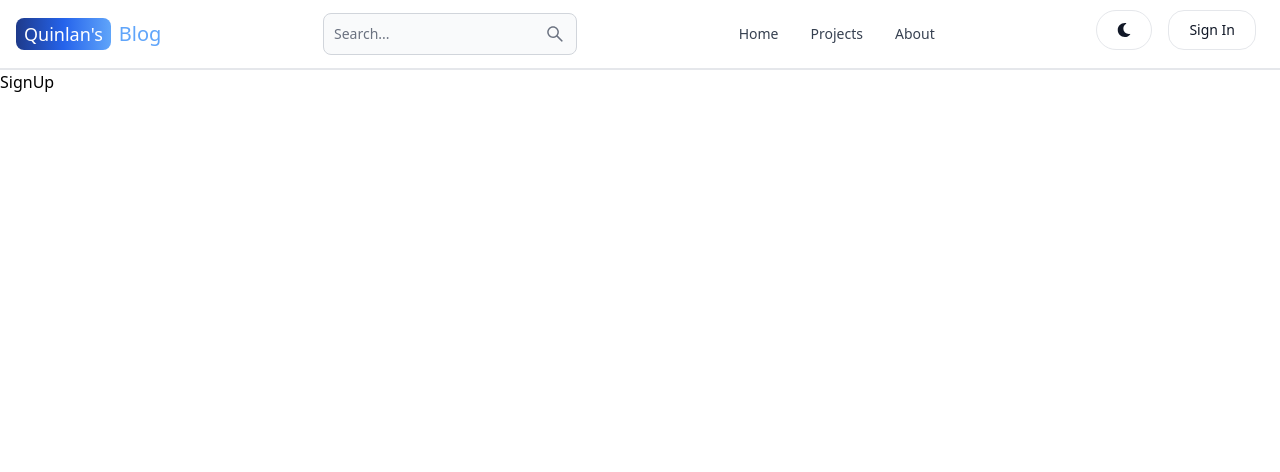
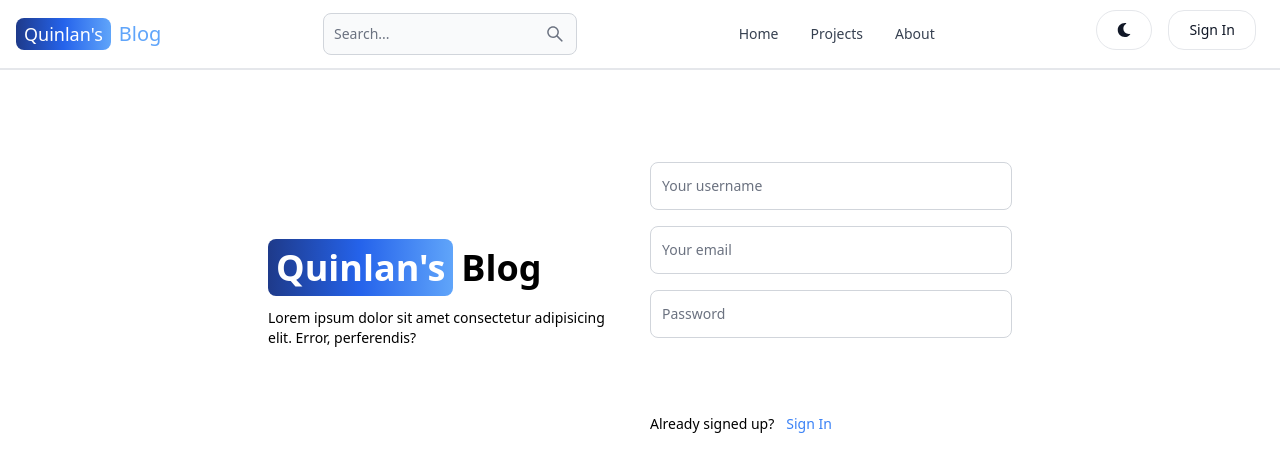
Before and after one commit to bertgvde/mern-blog, a React (Vite) app in the folder client/: page /sign-up in a window 1280 px wide. Shown: the top 472 px of the page. Built offline with nearby package versions, Linux system fonts and the light colour scheme.

Commit message:
create sign up page ui

```diff
--- a/client/src/index.css
+++ b/client/src/index.css
@@ -1,4 +1,4 @@
-@import "flowbite/src/themes/default";
+/* @import "flowbite/src/themes/default"; */
 
 @tailwind base;
 @tailwind components;
--- a/client/src/pages/SignUp.jsx
+++ b/client/src/pages/SignUp.jsx
@@ -1,7 +1,49 @@
-import React from 'react'
+import { Button, FloatingLabel, TextInput, Label } from 'flowbite-react';
+import { Link } from 'react-router-dom';
 
 export default function SignUp() {
   return (
-    <div>SignUp</div>
+    <div className='min-h-screen mt-20 bg-inherit dark:text-black'>
+
+      <div className='flex p-3 max-w-3xl mx-auto flex-col md:flex-row md:items-center gap-5'>
+        {/* left */}
+        <div className='flex-1'>
+          <Link to="/" className='font-bold dark:text-white text-4xl'>
+              <span className='px-2 py-1 bg-gradient-to-r from-blue-900 via-blue-600 to-blue-400 rounded-lg text-4xl text-white'>Quinlan's</span>
+            <span className='text-black text-4xl ml-2' >Blog</span>
+          </Link>
+          <p className='text-sm mt-5'>
+            Lorem ipsum dolor sit amet consectetur adipisicing elit. Error, perferendis?
+          </p>
+        </div>
+
+        {/* right */}
+        <div className='flex-1'>
+            <form className="flex max-w-md flex-col gap-4">
+              <div class="relative">
+                  <input type="text" id="username" class="block px-2.5 pb-2.5 pt-4 w-full text-sm text-gray-900 bg-transparent rounded-lg border-1 border-gray-300 appearance-none dark:text-white dark:border-gray-600 dark:focus:border-blue-500 focus:outline-none focus:ring-0 focus:border-blue-600 peer" placeholder=" " />
+                  <label for="username" class="absolute text-sm text-gray-500 dark:text-gray-400 duration-300 transform -translate-y-4 scale-75 top-2 z-10 origin-[0] bg-white dark:bg-gray-900 px-2 peer-focus:px-2 peer-focus:text-blue-600 peer-focus:dark:text-blue-500 peer-placeholder-shown:scale-100 peer-placeholder-shown:-translate-y-1/2 peer-placeholder-shown:top-1/2 peer-focus:top-2 peer-focus:scale-75 peer-focus:-translate-y-4 rtl:peer-focus:translate-x-1/4 rtl:peer-focus:left-auto start-1">Your username</label>
+              </div>
+              <div class="relative">
+                  <input type="text" id="email" class="block px-2.5 pb-2.5 pt-4 w-full text-sm text-gray-900 bg-transparent rounded-lg border-1 border-gray-300 appearance-none dark:text-white dark:border-gray-600 dark:focus:border-blue-500 focus:outline-none focus:ring-0 focus:border-blue-600 peer" placeholder=" " />
+                  <label for="email" class="absolute text-sm text-gray-500 dark:text-gray-400 duration-300 transform -translate-y-4 scale-75 top-2 z-10 origin-[0] bg-white dark:bg-gray-900 px-2 peer-focus:px-2 peer-focus:text-blue-600 peer-focus:dark:text-blue-500 peer-placeholder-shown:scale-100 peer-placeholder-shown:-translate-y-1/2 peer-placeholder-shown:top-1/2 peer-focus:top-2 peer-focus:scale-75 peer-focus:-translate-y-4 rtl:peer-focus:translate-x-1/4 rtl:peer-focus:left-auto start-1">Your email</label>
+              </div>
+              <div class="relative">
+                  <input type="text" id="password" class="block px-2.5 pb-2.5 pt-4 w-full text-sm text-gray-900 bg-transparent rounded-lg border-1 border-gray-300 appearance-none dark:text-white dark:border-gray-600 dark:focus:border-blue-500 focus:outline-none focus:ring-0 focus:border-blue-600 peer" placeholder=" " />
+                  <label for="password" class="absolute text-sm text-gray-500 dark:text-gray-400 duration-300 transform -translate-y-4 scale-75 top-2 z-10 origin-[0] bg-white dark:bg-gray-900 px-2 peer-focus:px-2 peer-focus:text-blue-600 peer-focus:dark:text-blue-500 peer-placeholder-shown:scale-100 peer-placeholder-shown:-translate-y-1/2 peer-placeholder-shown:top-1/2 peer-focus:top-2 peer-focus:scale-75 peer-focus:-translate-y-4 rtl:peer-focus:translate-x-1/4 rtl:peer-focus:left-auto start-1">Password</label>
+              </div>
+
+              <Button type="submit" className='bg-inherit dark:text-black'>Submit</Button>
+          </form>
+          <div className='flex gap-3 text-sm mt-5'>
+
+            <span className=''>Already signed up? </span>
+            <Link to="/sign-in" className='text-blue-500 hover:underline dark:text-blue-700'>
+              Sign In
+            </Link>
+          </div>
+        </div>
+      </div>
+    </div>
   )
 }
```
